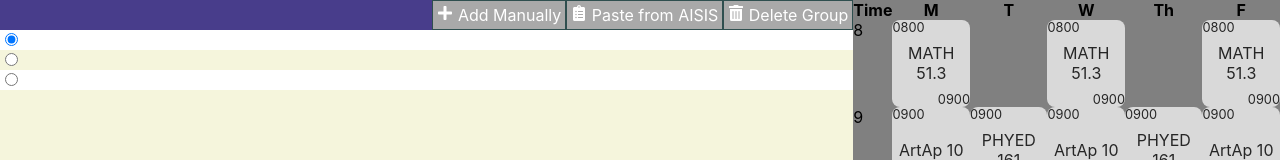
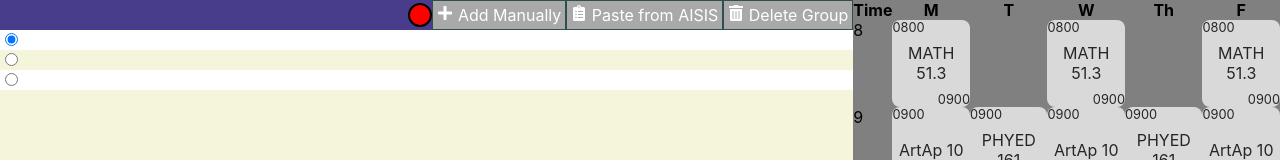
Before and after one commit to dnamme/enlistment-scheduler, a React (Create React App) app: page / in a window 1280 px wide. Shown: the top 160 px of the page. Built offline with nearby package versions, Linux system fonts and the light colour scheme.

Commit message:
fix input header color, add border

```diff
--- a/src/components/InputHeader.js
+++ b/src/components/InputHeader.js
@@ -12,8 +12,10 @@ function InputHeader({ color, onCopyClick }) {
       <div style={{
         width: '24px',
         height: '24px',
+        boxSizing: 'border-box',
         borderRadius: '24px',
-        backGroundColor: color
+        backgroundColor: color,
+        border: '2px solid black'
       }} />
       <div className="square-button" onClick={onAdd}>
         <FaPlus /> Add Manually
```
